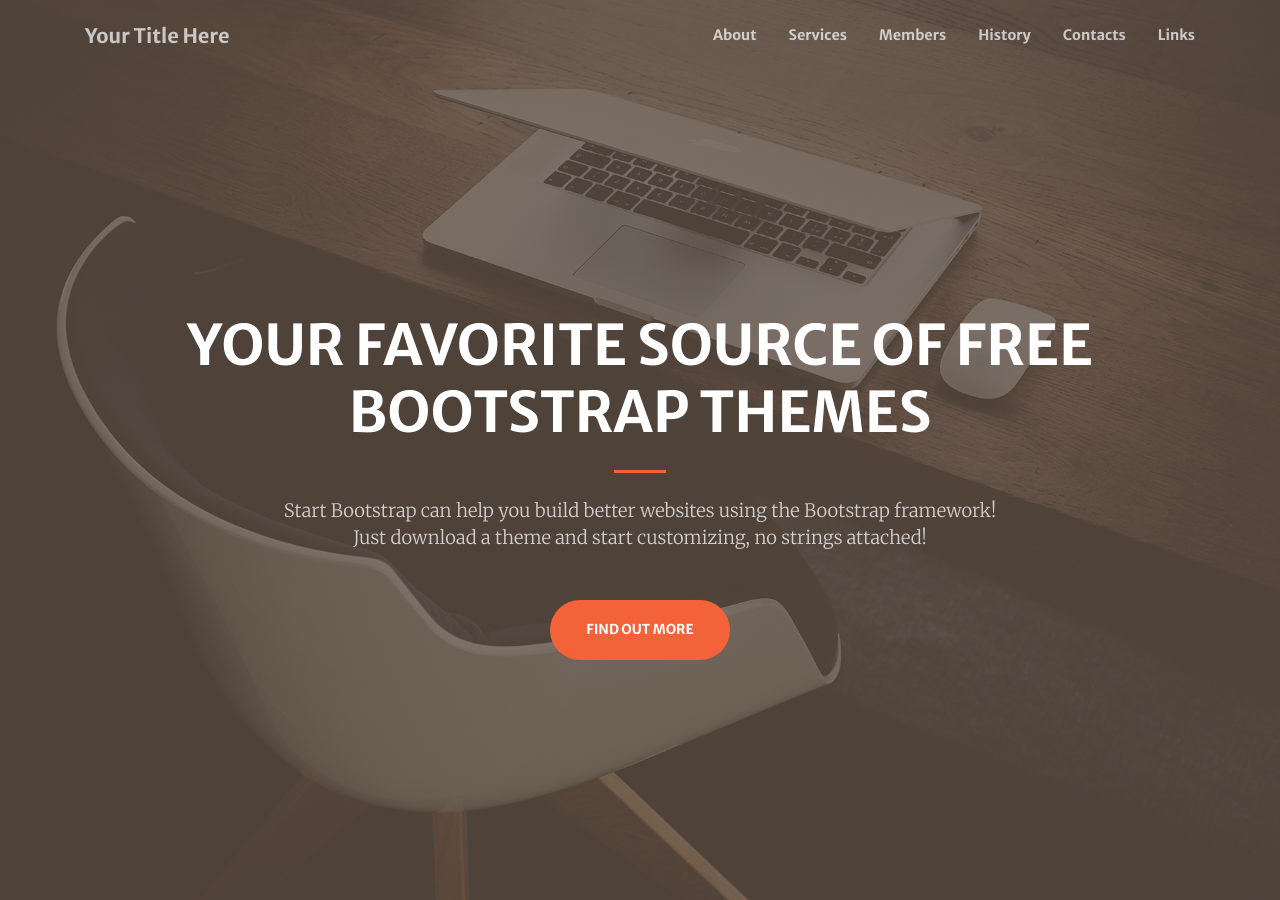
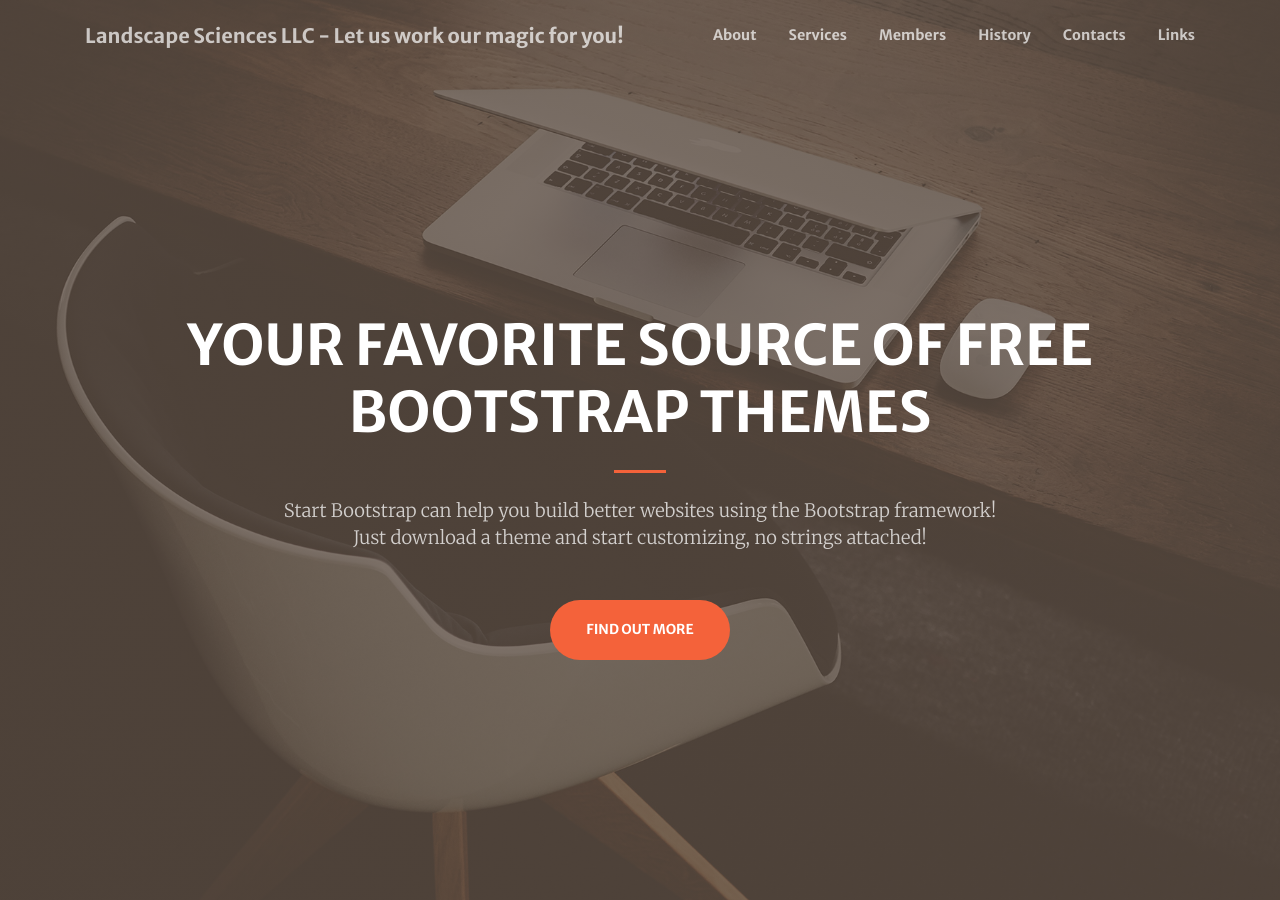
Before and after one commit to markhern/jekyll-creative-new-theme, a Jekyll site: the page built from index.md, in a window 1280 px wide and 900 px high. Built offline with Jekyll 4.4.1, drawn with Linux system fonts in a browser that asks for light colours; nearby versions of some CDN libraries.

Commit message:
Update _config.yml

```diff
--- a/_config.yml
+++ b/_config.yml
@@ -1,5 +1,5 @@
 # Site settings
-title: Your Title Here
+title: Landscape Sciences LLC - Let us work our magic for you!
 description: > # this means to ignore newlines until "baseurl:"
 baseurl: "/creative-theme-jekyll-new/" # the subpath of your site, e.g. /blog/
 url: "" # the base hostname & protocol for your site
```
